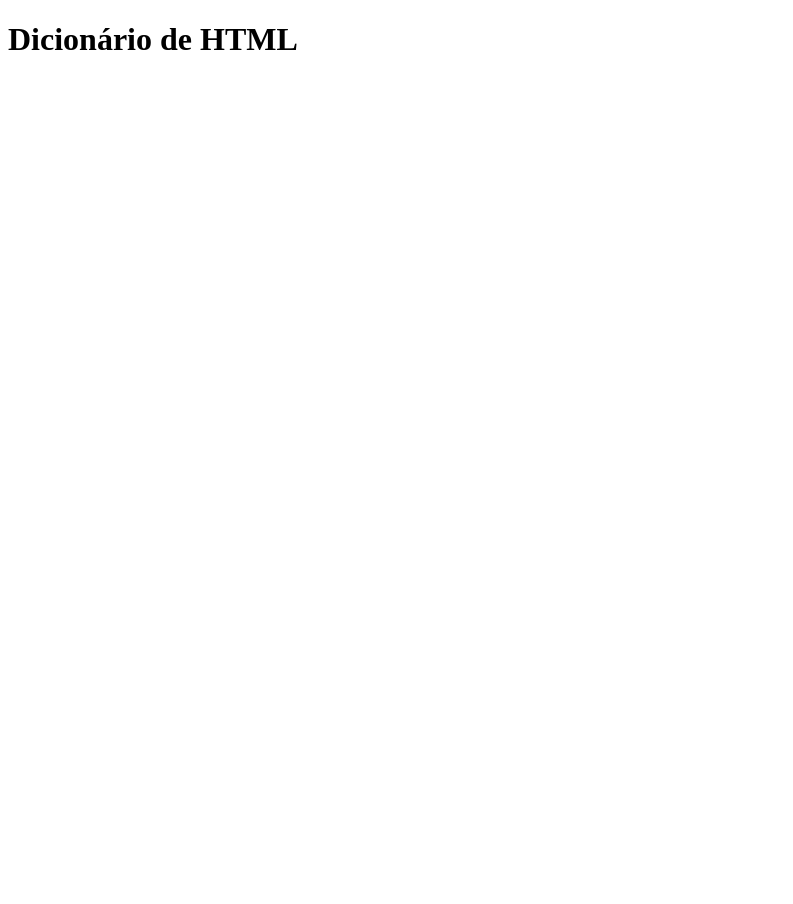
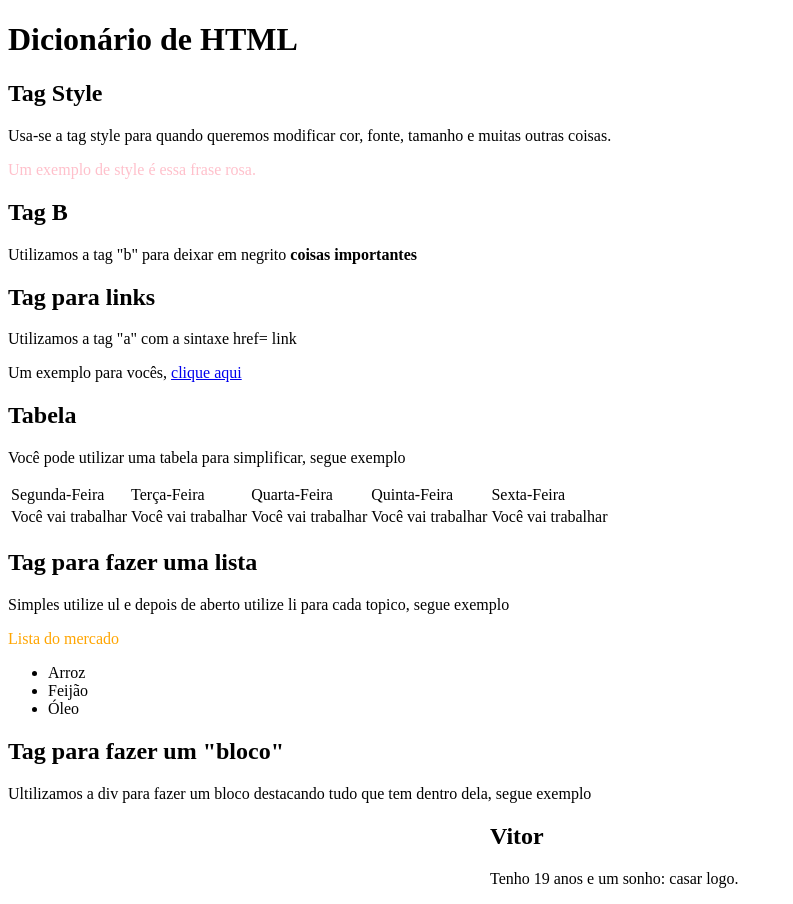
Before and after one commit to Calegari1712/dicionario_html, a plain HTML site: page index.html in a window 1280 px wide. Shown: the whole page, without its empty margins (0-793 px from the left). Before the commit the page ends 800 px from the top, so only its background shows below. Drawn offline with Linux system fonts and the light colour scheme.

Commit message:
acrescentei novas tag

```diff
--- a/index.html
+++ b/index.html
@@ -4,12 +4,64 @@
     <meta charset="UTF-8">
     <meta name="viewport" content="width=device-width, initial-scale=1.0">
     <title>HTML</title>
+    <style>
+        div {
+            width: 300px;
+            margin:auto;
+        }
+    </style>
+
 
 </head>
 <body>
 
-    <h1>Dicionário de HTML</h1>
+    <h1 >Dicionário de HTML</h1>
 
+    <h2 > Tag Style </h2>
+    <p > Usa-se a tag style para quando queremos modificar cor, fonte, tamanho e muitas outras coisas.  </p>
+    <p style="color:pink"> Um exemplo de style é essa frase rosa.</p>
+
+    <h2 > Tag B</h2>
+    <p > Utilizamos a tag "b" para deixar em negrito <b style="color:black">coisas importantes</b>  </p>
+
+    <h2 > Tag para links </h2>
+    <p > Utilizamos a tag "a" com a sintaxe href= link  </p>
+    <p> Um exemplo para vocês, <a href="https://www.youtube.com/watch?v=SWZvus6-6Yo">clique  aqui</a></p>
+
+    <h2 > Tabela </h2>
+    <p > Você pode utilizar uma tabela para simplificar, segue exemplo </p>
+    <table>
+        <tr>
+            <td>Segunda-Feira</td>
+            <td>Terça-Feira</td>
+            <td>Quarta-Feira</td>
+            <td>Quinta-Feira</td>
+            <td>Sexta-Feira</td>
+        </tr>
+        <tr>
+            <td>Você vai trabalhar</td>
+            <td>Você vai trabalhar</td>
+            <td>Você vai trabalhar</td>
+            <td>Você vai trabalhar</td>
+            <td>Você vai trabalhar</td>
+        </tr>
+    </table>
+
+
+    <h2 > Tag para fazer uma lista </h2>
+    <p > Simples utilize ul e depois de aberto utilize li para cada topico, segue exemplo  </p>
+    <p style="color:orange">Lista do mercado</p>
+    <ul>
+        <li>Arroz</li>
+        <li>Feijão</li>
+        <li>Óleo</li>
+    </ul>
+    <h2 >Tag para fazer um "bloco"</h2>
+    <p > Ultilizamos a div para fazer um bloco destacando tudo que tem dentro dela, segue exemplo  </p>
+   <div>
+    <h2>Vitor</h2>
+    <p>    Tenho 19 anos e um sonho: casar logo.    </p>
+  </div>
 
 </body>
 </html>
```
